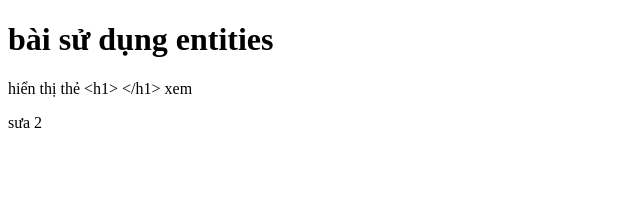
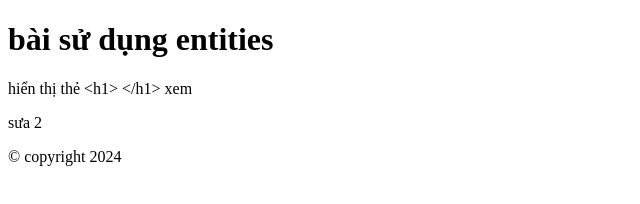
Before and after one commit to NhuNgoc84/duan5, a plain HTML site: page index.html in a window 1280 px wide. Shown: the whole page, without its empty margins (0-640 px from the left). Drawn offline with Linux system fonts and the light colour scheme.

Commit message:
su dung entities 2

```diff
--- a/index.html
+++ b/index.html
@@ -11,6 +11,7 @@
     <h1>bài sử dụng entities</h1>
     <p>hiển thị thẻ &lt;h1&gt; &lt;/h1&gt; xem</p>
     <p>sưa 2</p>
+    <p>&copy; copyright 2024</p>
 </body>
 
 </html>
```
